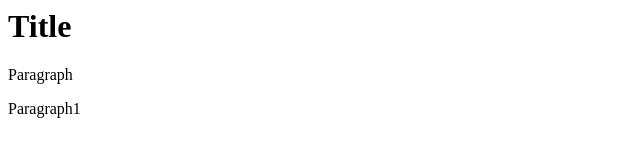
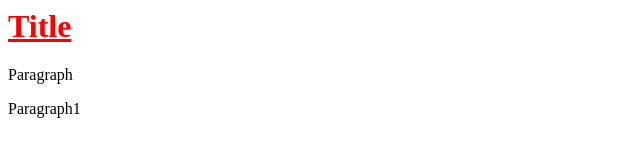
Before and after one commit to DengMichael/test-website, a plain HTML site: page index.html in a window 1280 px wide. Shown: the whole page, without its empty margins (0-640 px from the left). Drawn offline with Linux system fonts and the light colour scheme.

Commit message:
Update index.html

```diff
--- a/index.html
+++ b/index.html
@@ -1,3 +1,11 @@
+<style>
+   h1 {
+    color: red;
+    text-align: centre;
+    text-decoration: underline;
+    }
+</style>
+
 <h1> Title </h1>
 <p> Paragraph </p>
 <p> Paragraph1 </p>
```
